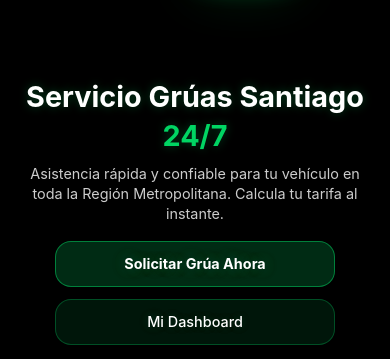
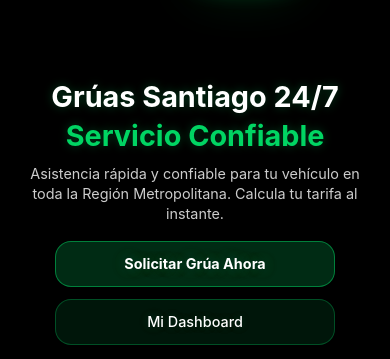
Before and after one commit to alexitico1989/grua-style, a Django app: page / in a window 390 px wide. Shown: the part 61-420 px from the top of the page. Run offline with Django 4.2, Linux system fonts and the light colour scheme; a user stored in the database is signed in; tables that the repository leaves empty hold one stand-in row (values such as "Sample post").

Commit message:
Optimizar H1 para mejor diseño responsive - ajustar 'Grúas Santiago 24/7'

```diff
--- a/templates/grua_app/home.html
+++ b/templates/grua_app/home.html
@@ -1724,11 +1724,11 @@
                 <h1 class="hero-title" id="heroTitle">
                     <span class="hero-title-3d">
                         <div class="hero-title-line">
-                            <span class="word-servicio">Servicio</span>
-                            <span class="word-de">Grúas</span>
-                            <span class="word-grua">Santiago</span>
+                            <span class="word-servicio">Grúas</span>
+                            <span class="word-de">Santiago</span>
+                            <span class="word-grua">24/7</span>
                         </div>
-                        <span class="hero-highlight">24/7</span>
+                        <span class="hero-highlight">Servicio Confiable</span>
                     </span>
                 </h1>
                 <p class="hero-subtitle">
```
